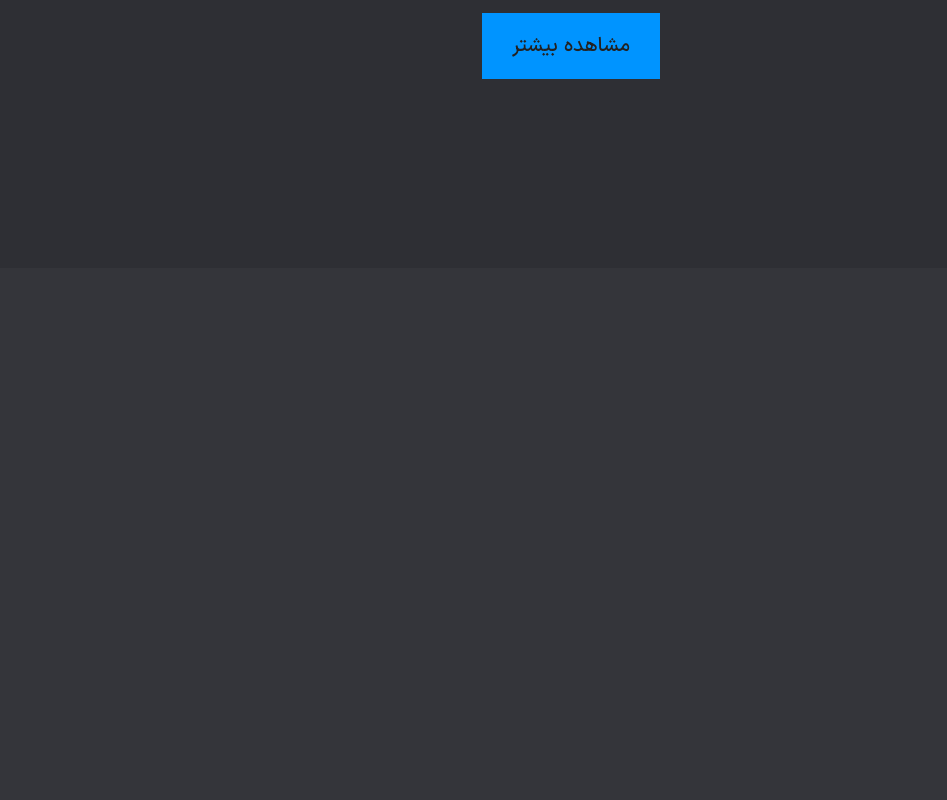
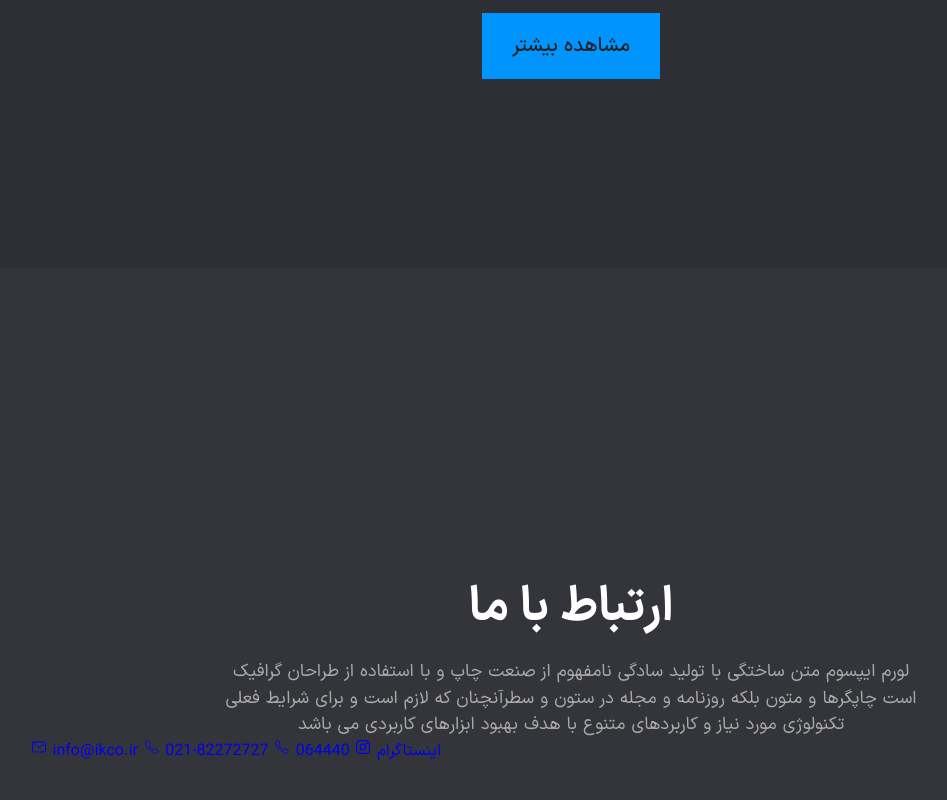
Before and after one commit to Mehdi-Abshari/IranKhodro-Project, a plain HTML site: page index.html in a window 1280 px wide. Shown: the part 2164-2964 px from the top of the page, without its empty margins (69-1016 px from the left). Drawn offline with nearby package versions, Linux system fonts and the light colour scheme.

Commit message:
contact section HTML code was end

```diff
--- a/index.html
+++ b/index.html
@@ -2,13 +2,19 @@
 <html lang="en">
 
 <head>
+    <!-- JS link -->
     <meta charset="UTF-8">
     <meta http-equiv="X-UA-Compatible" content="IE=edge">
     <meta name="viewport" content="width=device-width, initial-scale=1.0">
+    <script type="module" src="https://unpkg.com/ionicons@7.1.0/dist/ionicons/ionicons.esm.js"></script>
+    <script nomodule src="https://unpkg.com/ionicons@7.1.0/dist/ionicons/ionicons.js"></script>
+
     <!-- Site title -->
     <title>فروش اینترنتی محصولات ایران خودرو</title>
+
     <!-- Site icon -->
     <link rel="icon" href="assets/Images/siteIcone.png">
+
     <!-- CSS link -->
     <link rel="stylesheet" href="assets/CSS/style.css">
 </head>
@@ -201,7 +207,48 @@
         <!-- End of products section -->
 
         <!-- Start of contact section -->
-        <section id="contact"></section>
+        <section id="contact">
+            <!-- Start of section text -->
+            <div class="secText">
+                <h2>ارتباط با ما</h2>
+                <p>لورم ایپسوم متن ساختگی با تولید سادگی نامفهوم از صنعت چاپ و با استفاده از طراحان گرافیک است چاپگرها و
+                    متون بلکه روزنامه و مجله در ستون و سطرآنچنان که لازم است و برای شرایط فعلی تکنولوژی مورد نیاز و
+                    کاربردهای متنوع با هدف بهبود ابزارهای کاربردی می باشد</p>
+            </div>
+            <!-- End of section text -->
+
+            <!-- Start of content -->
+            <div class="content">
+                <!-- Start of first link -->
+                <a href="#">
+                    <ion-icon name="mail-outline"></ion-icon>
+                    info@ikco.ir
+                </a>
+                <!-- Start of first link -->
+
+                <!-- Start of second link -->
+                <a href="#">
+                    <ion-icon name="call-outline"></ion-icon>
+                    021-82272727
+                </a>
+                <!-- Start of second link -->
+
+                <!-- Start of third link -->
+                <a href="#">
+                    <ion-icon name="call-outline"></ion-icon>
+                    064440
+                </a>
+                <!-- Start of third link -->
+
+                <!-- Start of forth link -->
+                <a href="#">
+                    <ion-icon name="logo-instagram"></ion-icon>
+                    اینستاگرام
+                </a>
+                <!-- Start of forth link -->
+            </div>
+            <!-- End of content -->
+        </section>
         <!-- End of contact section -->
     </main>
     <!-- End of main -->
```
